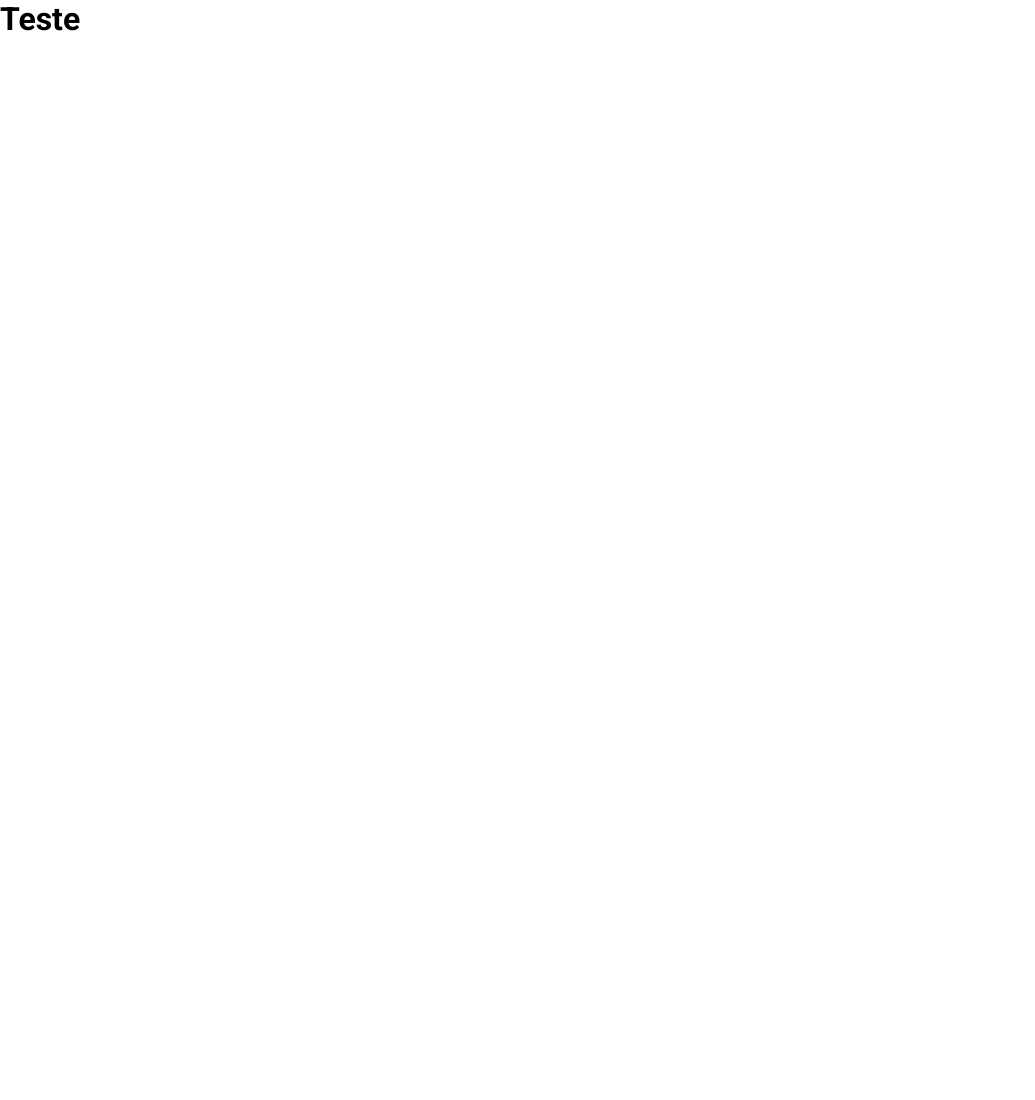
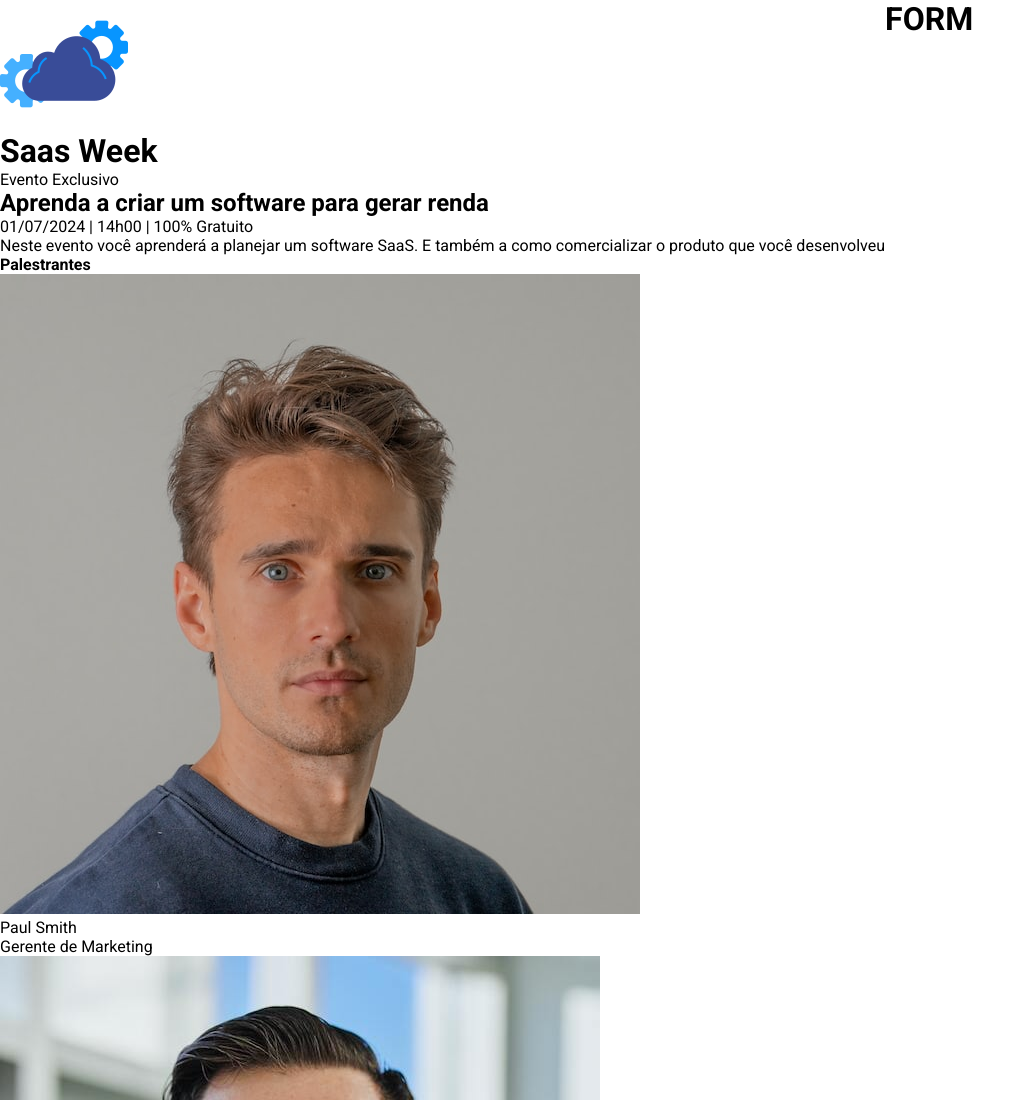
Before and after one commit to cristiandoring/SaaS-Weak, a plain HTML site: page index.html in a window 1280 px wide. Shown: the top 1100 px of the page, without its empty margins (0-1035 px from the left). Before the commit the page ends 800 px from the top, so only its background shows below. Drawn offline with Linux system fonts and the light colour scheme.

Commit message:
Adicionei os elementos e tags com as informações do evento

```diff
--- a/index.html
+++ b/index.html
@@ -12,6 +12,43 @@
 <link href="https://fonts.googleapis.com/css2?family=Roboto:ital,wght@0,100;0,300;0,400;0,500;0,700;0,900;1,100;1,300;1,400;1,500;1,700;1,900&display=swap" rel="stylesheet">
 </head>
 <body>
-    <h1>Teste</h1>
+    <div id="informacoes-evento">
+        <div id="principal">
+            <img src="imagens/saasweeklogo.png" alt="logo-SaasWeek">
+            <h1>Saas Week</h1>
+            <p id="exclusivo">Evento Exclusivo</p>
+
+            <h2>Aprenda a criar um software para gerar renda</h2>
+            <p id="data">01/07/2024 | 14h00 | 100% Gratuito</p>
+            <p id="descricao">Neste evento você aprenderá a planejar um software SaaS. E também a como comercializar o produto que você desenvolveu</p>
+            <h4>Palestrantes</h2>
+        </div>
+        <div id="palestrantes">
+            <div class="cards-palestrantes">
+                <img src="imagens/user_1.jpg" alt="palestrante1">
+                <p>Paul Smith</p>
+                <p>Gerente de Marketing</p>
+            </div>
+            <div class="cards-palestrantes">
+                <img src="imagens/user_2.jpg" alt="palestrante2">
+                <p>Jon Doe</p>
+                <p>Tech Led</p>
+            </div>
+            <div class="cards-palestrantes">
+                <img src="imagens/user_3.jpg" alt="palestrante3">
+                <p>Brad Young</p>
+                <p>Empreendedor</p>
+            </div>
+        </div>
+
+
+
+    </div>
+    <div id="formulario-cadastro">
+
+        <h1>FORM</h1>
+
+    </div>
+
 </body>
 </html>
--- a/style.css
+++ b/style.css
@@ -2,4 +2,14 @@
     margin: 0;
     padding: 0;
     font-family: "Roboto";
+    box-sizing: border-box;
 }
+
+body{
+    display: flex;
+    flex-wrap: wrap;
+}
+
+#informacoes-evento{
+
+}
```
